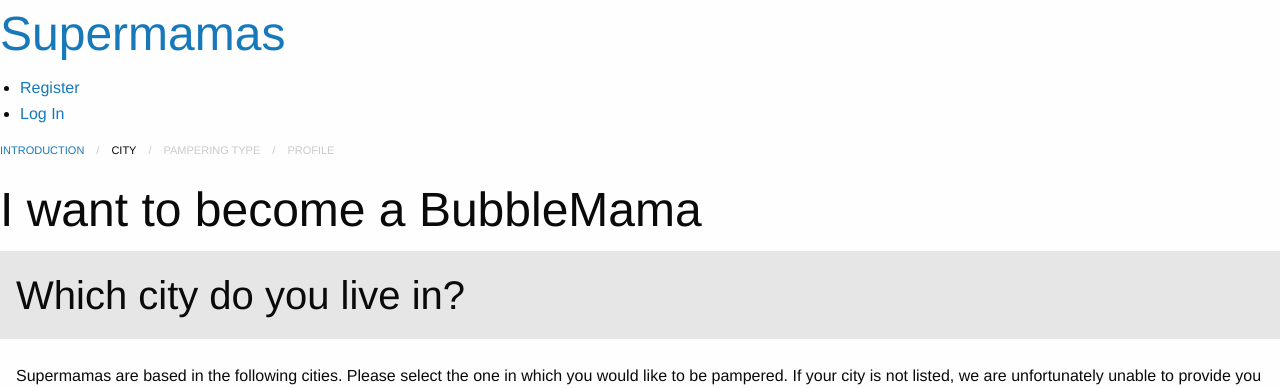
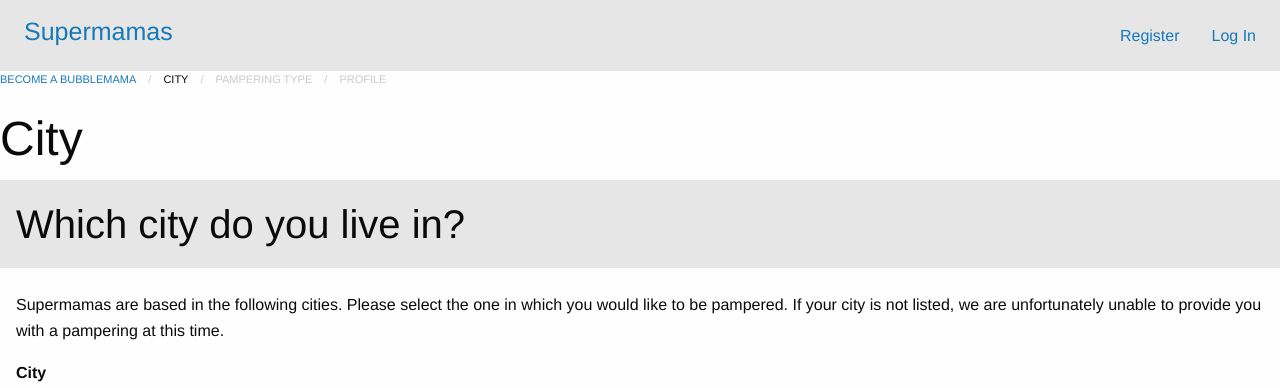
Before and after one commit to oasalonen/supermamas, a Flask app: page /accounts/registration/bubble_mama/city in a window 1280 px wide. Shown: the top 388 px of the page. Run offline with Flask 2, Linux system fonts and the light colour scheme; parts of the project's set-up code (start-up, migrations or seed data) failed here and were passed over; some libraries are stand-ins or nearby versions.

Commit message:
Top bar menu and text fixes

```diff
--- a/supermamas/accounts/viewmodels/breadcrumbs.py
+++ b/supermamas/accounts/viewmodels/breadcrumbs.py
@@ -17,7 +17,7 @@
     def properties(self, step, current_step, city, pampering_type):
         switcher = {
             self.Step.INTRODUCTION: {
-                "label": gettext(u"Introduction"),
+                "label": gettext(u"Become a BubbleMama"),
                 "link": url_for("accounts.register_bubble_mama_intro"),
                 "is_current": current_step == self.Step.INTRODUCTION,
                 "is_disabled": current_step < self.Step.INTRODUCTION
--- a/supermamas/static/sass/style.scss
+++ b/supermamas/static/sass/style.scss
@@ -9,6 +9,8 @@
 @include foundation-card;
 @include foundation-breadcrumbs;
 @include foundation-callout;
+@include foundation-top-bar;
+@include foundation-menu;
 
 @import 'custom-checkbox';
 
--- a/supermamas/templates/accounts/registration/bubble_mama_city.html.j2
+++ b/supermamas/templates/accounts/registration/bubble_mama_city.html.j2
@@ -5,7 +5,7 @@
 
 {% block header %}
 {{ navigation.breadcrumbs(breadcrumbs.steps) }}
-<h1>{% trans %}I want to become a BubbleMama{% endtrans %}</h1>
+<h1>{% trans %}City{% endtrans %}</h1>
 {% endblock %}
 
 {% block content %}
--- a/supermamas/templates/accounts/registration/bubble_mama_pampering_type.html.j2
+++ b/supermamas/templates/accounts/registration/bubble_mama_pampering_type.html.j2
@@ -5,7 +5,7 @@
 
 {% block header %}
 {{ navigation.breadcrumbs(breadcrumbs.steps) }}
-<h1>{% trans %}I want to become a BubbleMama{% endtrans %}</h1>
+<h1>{% trans %}Pampering{% endtrans %}</h1>
 {% endblock %}
 
 {% macro pampering_type_selection_row(label, description) %}
--- a/supermamas/templates/accounts/registration/bubble_mama_profile.html.j2
+++ b/supermamas/templates/accounts/registration/bubble_mama_profile.html.j2
@@ -5,7 +5,7 @@
 
 {% block header %}
 {{ navigation.breadcrumbs(breadcrumbs.steps) }}
-<h1>{% trans %}I want to become a BubbleMama in Berlin{% endtrans %}</h1>
+<h1>{% trans %}Create a BubbleMama profile{% endtrans %}</h1>
 {% endblock %}
 
 {% block content %}
--- a/supermamas/templates/base.html.j2
+++ b/supermamas/templates/base.html.j2
@@ -2,20 +2,28 @@
 <title>{% block title %}{% endblock %} - Supermamas</title>
 <link rel="stylesheet" href="{{ url_for('static', filename='css/style.scss.css') }}">
 <script src='https://www.google.com/recaptcha/api.js'></script>
-<nav>
-  <h1><a href="{{ url_for('index') }}">Supermamas</a></h1>
-  <ul>
-    {% if g.user %}
-      <li><span>{{ g.user['username'] }}</span>
-      <li><a href="{{ url_for('accounts.logout') }}">Log Out</a>
-    {% else %}
-      <li><a href="{{ url_for('accounts.register_bubble_mama_intro') }}">Register</a>
-      <li><a href="{{ url_for('accounts.login') }}">Log In</a>
-    {% endif %}
-  </ul>
-  <div id="status">
+
+<nav class="top-bar">
+  <div class="top-bar-left">
+    <ul class="menu">
+      <li><h4><a href="{{ url_for('index') }}">Supermamas</a></h4></li>
+    </ul>
+  </div>
+  <div class="top-bar-right">
+    <ul class="menu">
+      {% if g.user %}
+        <li><span>{{ g.user['username'] }}</span></li>
+        <li><a href="{{ url_for('accounts.logout') }}">Log Out</a></li>
+      {% else %}
+        <li><a href="{{ url_for('accounts.register_bubble_mama_intro') }}">Register</a></li>
+        <li><a href="{{ url_for('accounts.login') }}">Log In</a></li>
+      {% endif %}
+    </ul>
+    <div id="status">
+    </div>
   </div>
 </nav>
+
 <section class="content">
   <header>
     {% block header %}{% endblock %}
```
